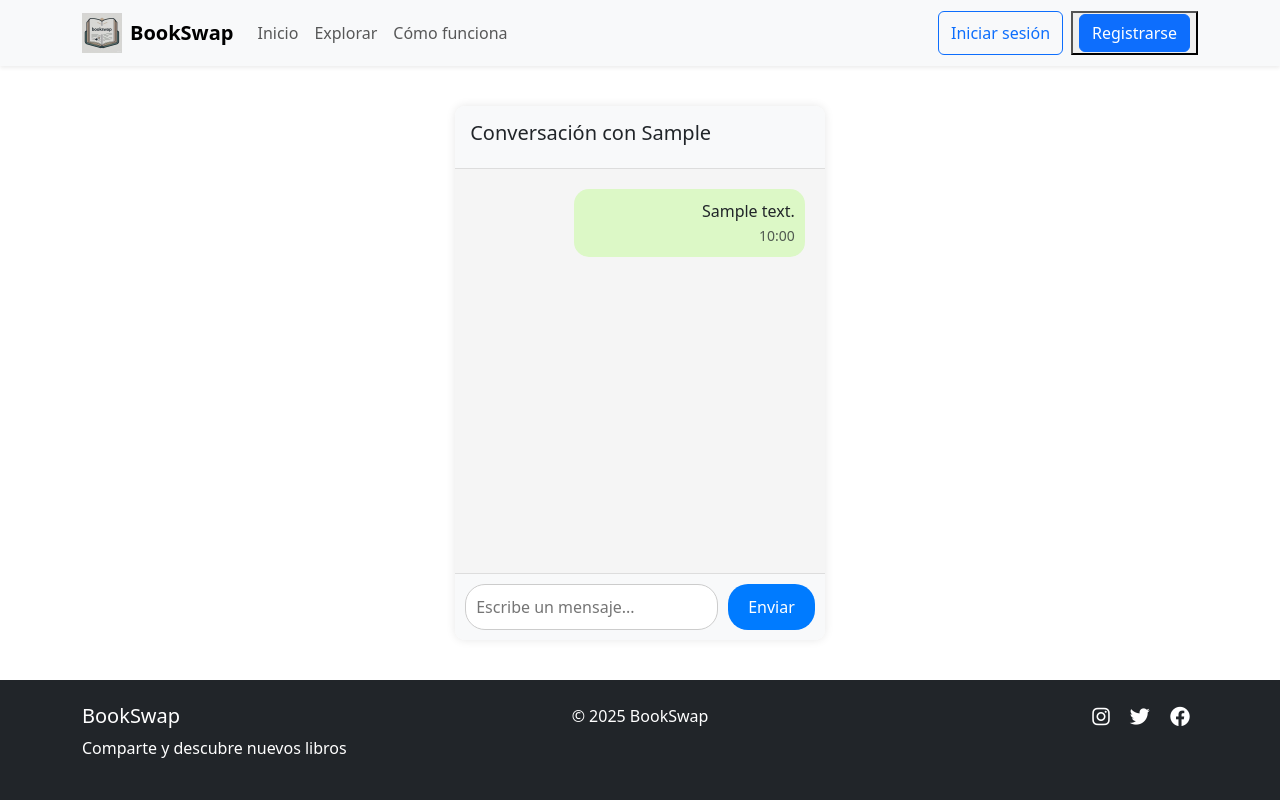
After one commit to aptbookswap/bookswap, a Django app: page /chat/00000000-0000-0000-0000-000000000001/ in a window 1280 px wide. The commit adds this page. Run offline with Django 5.2, Linux system fonts and the light colour scheme; a user stored in the database is signed in; tables that the repository leaves empty hold one stand-in row (values such as "Sample post"); some libraries are stand-ins or nearby versions.

Commit message:
se integrp el chat al proyecto

```diff
--- /dev/null
+++ b/appbookswap/app/forms.py
@@ -0,0 +1,13 @@
+from django import forms
+from .models import Message
+
+class MessageForm(forms.ModelForm):
+    class Meta:
+        model = Message
+        fields = ['content']
+        widgets = {
+            'content': forms.TextInput(attrs={
+                'placeholder': 'Escribe un mensaje...',
+                'class': 'form-control'
+            })
+        }
--- a/appbookswap/app/models.py
+++ b/appbookswap/app/models.py
@@ -1,5 +1,7 @@
 from django.contrib.auth.models import AbstractUser
 from django.db import models
+from django.contrib.auth import get_user_model
+from django.conf import settings
 import uuid
 
 # Imagen de perfil personalizada
@@ -23,3 +25,14 @@ class Usuario(AbstractUser):
 
     def __str__(self):
         return self.username
+
+User = get_user_model()
+
+class Message(models.Model):
+    sender = models.ForeignKey(settings.AUTH_USER_MODEL, related_name='sent_messages', on_delete=models.CASCADE)
+    recipient = models.ForeignKey(settings.AUTH_USER_MODEL, related_name='received_messages', on_delete=models.CASCADE)
+    content = models.TextField()
+    timestamp = models.DateTimeField(auto_now_add=True)
+
+    def __str__(self):
+        return f'{self.sender.username} to {self.recipient.username}: {self.content}'
--- a/appbookswap/app/serializers.py
+++ b/appbookswap/app/serializers.py
@@ -6,11 +6,11 @@ class UsuarioSerializer(serializers.ModelSerializer):
         model = Usuario
         fields = [
             'uid',
-            'first_name',       # nombre
+            'first_name',
             'email',
             'numero',
             'anno_nacimiento',
-            'preferencias',     # ahora es un string
+            'preferencias',
             'ubicacion',
             'img_perfil'
         ]
--- a/appbookswap/app/urls.py
+++ b/appbookswap/app/urls.py
@@ -10,6 +10,10 @@ urlpatterns = [
     path('api/login/', views.login_usuario, name='login_usuario'),
     path('api/perfil/<uuid:uid>/', views.PerfilUsuarioAPIView.as_view(), name='perfil_usuario'),
     path('perfil/', views.perfil, name='perfil'),
+    path('usuarios/', views.user_list, name='user_list'),
+    path('chat/<uuid:uid>/', views.chat_view, name='chat'),
+    path('chat/<uuid:uid>/fetch/', views.fetch_messages, name='fetch_messages'),
+
 
 
 
--- a/appbookswap/app/views.py
+++ b/appbookswap/app/views.py
@@ -1,12 +1,16 @@
-from django.shortcuts import render
+from django.shortcuts import render, redirect, get_object_or_404
 from django.views.decorators.csrf import csrf_exempt
 from django.http import JsonResponse
 from .models import Usuario
 from .serializers import UsuarioSerializer
-from django.contrib.auth import get_user_model, authenticate
+from django.contrib.auth import get_user_model, authenticate, login as auth_login
 from rest_framework.generics import RetrieveUpdateDestroyAPIView
 from rest_framework.parsers import MultiPartParser, FormParser
 from django.utils.decorators import method_decorator
+from .models import Message
+from .forms import MessageForm
+from django.template.loader import render_to_string
+from django.contrib.auth.decorators import login_required
 import json
 
 User = get_user_model()
@@ -19,7 +23,8 @@ def registro(request):
     return render(request, 'vistas/register.html')
 
 def perfil(request):
-    return render(request, 'vistas/perfil.html')
+    usuarios = Usuario.objects.exclude(id=request.user.id)
+    return render(request, 'vistas/perfil.html', {'users': usuarios})
 
 
 # Registro de usuario
@@ -42,7 +47,7 @@ def api_registro(request):
             numero=data.get('numero') or None,
             anno_nacimiento=data.get('anno_nacimiento'),
             ubicacion=data.get('ubicacion') or '',
-            preferencias=data.get('preferencias') or ''  # ✅ preferencias como string
+            preferencias=data.get('preferencias') or ''
         )
         usuario.set_password(password)
         usuario.save()
@@ -54,8 +59,7 @@ def api_registro(request):
         return JsonResponse({'success': False, 'mensaje': 'Error interno'}, status=500)
 
 
-
-# Login de usuario
+# Login de usuario con auth_login
 @csrf_exempt
 def login_usuario(request):
     if request.method != 'POST':
@@ -66,8 +70,6 @@ def login_usuario(request):
         identificador = data.get('identificador')
         password = data.get('password')
 
-        print(f"Intentando login con: {identificador}, password: {'*' * len(password)}")
-
         try:
             usuario = User.objects.get(email=identificador)
             username = usuario.username
@@ -77,7 +79,7 @@ def login_usuario(request):
         user = authenticate(request, username=username, password=password)
 
         if user is not None:
-            print("Usuario autenticado:", user.username)
+            auth_login(request, user)  # ✅ Aquí se guarda la sesión
             return JsonResponse({
                 'success': True,
                 'nombre': user.first_name,
@@ -85,7 +87,6 @@ def login_usuario(request):
                 'correo': user.email
             })
         else:
-            print("Falló autenticación")
             return JsonResponse({'success': False, 'mensaje': 'Credenciales inválidas'})
 
     except Exception as e:
@@ -100,3 +101,57 @@ class PerfilUsuarioAPIView(RetrieveUpdateDestroyAPIView):
     serializer_class = UsuarioSerializer
     lookup_field = 'uid'
     parser_classes = [MultiPartParser, FormParser]
+
+
+@login_required
+def user_list(request):
+    users = Usuario.objects.exclude(id=request.user.id)
+    return render(request, 'vistas/user_list.html', {'users': users})
+
+
+@login_required
+def chat_view(request, uid):
+    other_user = get_object_or_404(Usuario, uid=uid)
+
+    messages = Message.objects.filter(
+        sender__uid=request.user.uid, recipient__uid=other_user.uid
+    ) | Message.objects.filter(
+        sender__uid=other_user.uid, recipient__uid=request.user.uid
+    )
+
+    messages = messages.order_by('timestamp')
+
+    if request.method == 'POST':
+        form = MessageForm(request.POST)
+        if form.is_valid():
+            msg = form.save(commit=False)
+            msg.sender = request.user
+            msg.recipient = other_user
+            msg.save()
+            return redirect('chat', uid=uid)
+    else:
+        form = MessageForm()
+
+    return render(request, 'vistas/chat.html', {
+        'form': form,
+        'messages': messages,
+        'other_user': other_user
+    })
+
+
+@login_required
+def fetch_messages(request, uid):
+    other_user = get_object_or_404(Usuario, uid=uid)
+
+    messages = Message.objects.filter(
+        sender__uid=request.user.uid, recipient__uid=other_user.uid
+    ) | Message.objects.filter(
+        sender__uid=other_user.uid, recipient__uid=request.user.uid
+    )
+    messages = messages.order_by('timestamp')
+
+    html = render_to_string('vistas/partials/messages.html', {
+        'messages': messages,
+        'user': request.user
+    })
+    return JsonResponse({'html': html})
--- a/appbookswap/bookswap/settings.py
+++ b/appbookswap/bookswap/settings.py
@@ -45,6 +45,9 @@ AUTH_USER_MODEL = 'app.Usuario'
 
 MEDIA_URL = '/media/'
 MEDIA_ROOT = os.path.join(BASE_DIR, 'media')
+
+LOGIN_URL = '/'
+
 
 
 
--- /dev/null
+++ b/appbookswap/templates/vistas/chat.html
@@ -0,0 +1,141 @@
+{% extends 'base.html' %}
+{% load static %}
+
+{% block title %}Chat | BookSwap{% endblock %}
+
+{% block extra_css %}
+<link rel="stylesheet" href="https://cdnjs.cloudflare.com/ajax/libs/font-awesome/6.4.0/css/all.min.css">
+<style>
+    .chat-container {
+        max-width: 800px;
+        margin: 40px auto;
+        background: #fff;
+        border-radius: 10px;
+        box-shadow: 0 0 10px rgba(0, 0, 0, 0.1);
+        overflow: hidden;
+        display: flex;
+        flex-direction: column;
+        height: 80vh;
+    }
+
+    .chat-header {
+        padding: 15px;
+        background-color: #f8f9fa;
+        border-bottom: 1px solid #ddd;
+    }
+
+    .chat-messages {
+        flex: 1;
+        padding: 20px;
+        overflow-y: auto;
+        background-color: #f5f5f5;
+    }
+
+    .chat-message {
+        margin-bottom: 10px;
+        max-width: 70%;
+        padding: 10px;
+        border-radius: 15px;
+        word-wrap: break-word;
+    }
+
+    .sent {
+        margin-left: auto;
+        background-color: #dcf8c6;
+        text-align: right;
+    }
+
+    .received {
+        margin-right: auto;
+        background-color: #fff;
+        border: 1px solid #ddd;
+        text-align: left;
+    }
+
+    .chat-form {
+        display: flex;
+        border-top: 1px solid #ddd;
+        padding: 10px;
+        background-color: #f8f9fa;
+    }
+
+    .chat-form input {
+        flex: 1;
+        padding: 10px;
+        border: 1px solid #ccc;
+        border-radius: 20px;
+        margin-right: 10px;
+    }
+
+    .chat-form button {
+        padding: 10px 20px;
+        border: none;
+        background-color: #007bff;
+        color: white;
+        border-radius: 20px;
+    }
+</style>
+{% endblock %}
+
+{% block content %}
+<div class="chat-container">
+    <div class="chat-header">
+        <h5>Conversación con {{ other_user.first_name }}</h5>
+    </div>
+
+    <div class="chat-messages" id="chat-messages">
+        {% include 'vistas/partials/messages.html' %}
+    </div>
+
+    <form method="post" id="send-message-form" class="chat-form">
+        {% csrf_token %}
+        <input type="text" name="content" id="contentInput" placeholder="Escribe un mensaje..." required>
+        <button type="submit">Enviar</button>
+    </form>
+</div>
+{% endblock %}
+
+{% block scripts %}
+<script>
+    function scrollToBottom() {
+        const chatMessages = document.getElementById("chat-messages");
+        chatMessages.scrollTop = chatMessages.scrollHeight;
+    }
+
+    function fetchMessages() {
+        fetch("{% url 'fetch_messages' uid=other_user.uid %}")
+            .then(response => response.json())
+            .then(data => {
+                document.getElementById("chat-messages").innerHTML = data.html;
+                scrollToBottom();
+            });
+    }
+
+    document.getElementById("send-message-form").addEventListener("submit", function (e) {
+        e.preventDefault();
+
+        const input = document.getElementById("contentInput");
+        const content = input.value.trim();
+        if (!content) return;
+
+        const csrfToken = document.querySelector('[name=csrfmiddlewaretoken]').value;
+
+        fetch("{% url 'chat' uid=other_user.uid %}", {
+            method: "POST",
+            headers: {
+                'Content-Type': 'application/x-www-form-urlencoded',
+                'X-CSRFToken': csrfToken
+            },
+            body: new URLSearchParams({ content: content })
+        }).then(response => {
+            if (response.ok) {
+                input.value = "";
+                fetchMessages();
+            }
+        });
+    });
+
+    setInterval(fetchMessages, 3000);
+    window.onload = scrollToBottom;
+</script>
+{% endblock %}
--- /dev/null
+++ b/appbookswap/templates/vistas/partials/messages.html
@@ -0,0 +1,6 @@
+{% for msg in messages %}
+<div class="chat-message {% if msg.sender == user %}sent{% else %}received{% endif %}">
+    <div>{{ msg.content }}</div>
+    <small class="text-muted">{{ msg.timestamp|date:"H:i" }}</small>
+</div>
+{% endfor %}
```
Also changed, not shown: appbookswap/static/js/login.js (+7 -6 lines), appbookswap/templates/vistas/perfil.html (+20 -2 lines), appbookswap/app/migrations/0001_initial.py, appbookswap/app/migrations/0002_usuario_uid.py (deleted), appbookswap/app/migrations/0003_alter_usuario_img_perfil_alter_usuario_uid.py (deleted), 1 other file.
